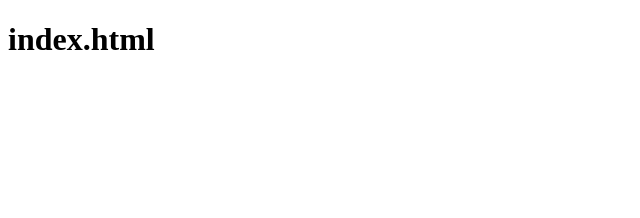
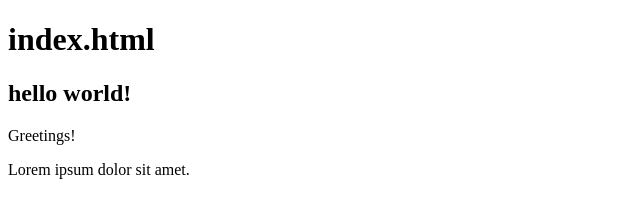
Before and after one commit to frontendsultan/git-training-v1, a plain HTML site: page index.html in a window 1280 px wide. Shown: the whole page, without its empty margins (0-640 px from the left). Drawn offline with Linux system fonts and the light colour scheme.

Commit message:
4th commit index.html modified

```diff
--- a/index.html
+++ b/index.html
@@ -7,5 +7,8 @@
 </head>
 <body>
     <h1>index.html</h1>
+    <h2>hello world!</h2>
+    <span>Greetings!</span>
+    <p>Lorem ipsum dolor sit amet.</p>
 </body>
 </html>
```
